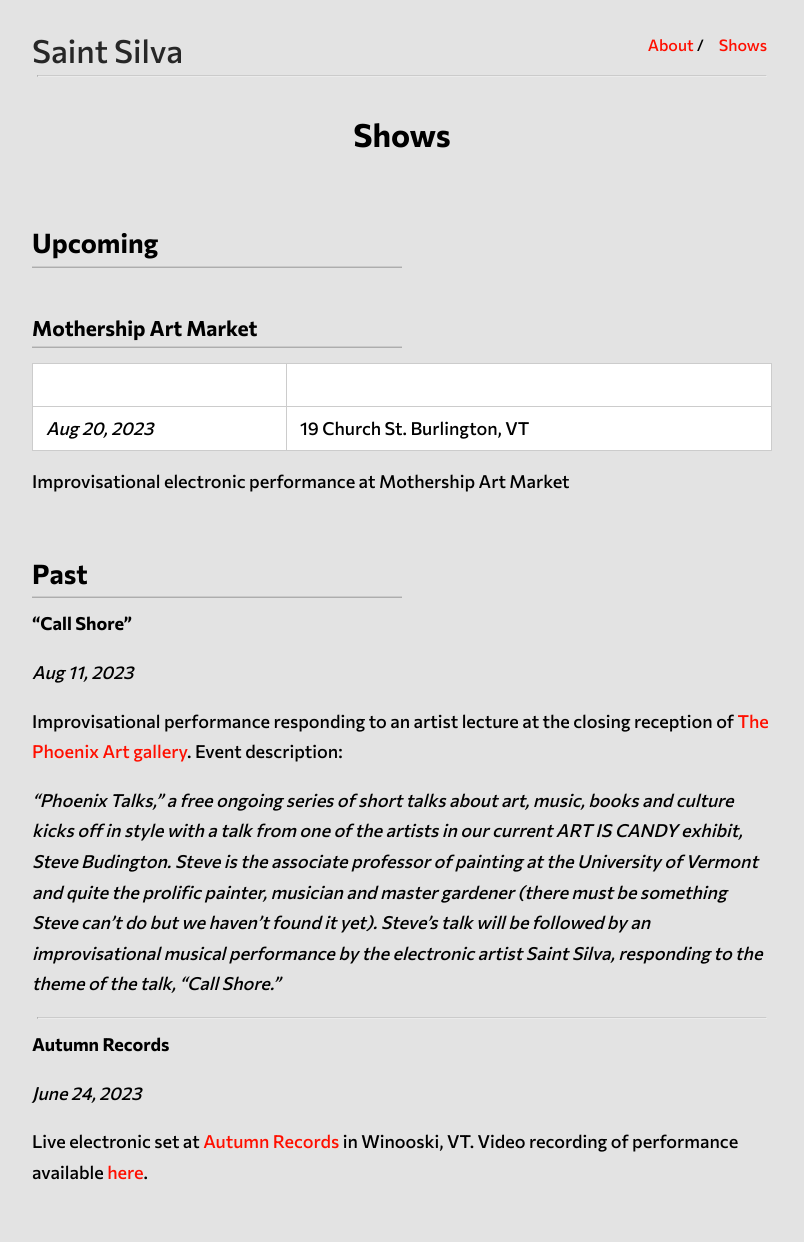
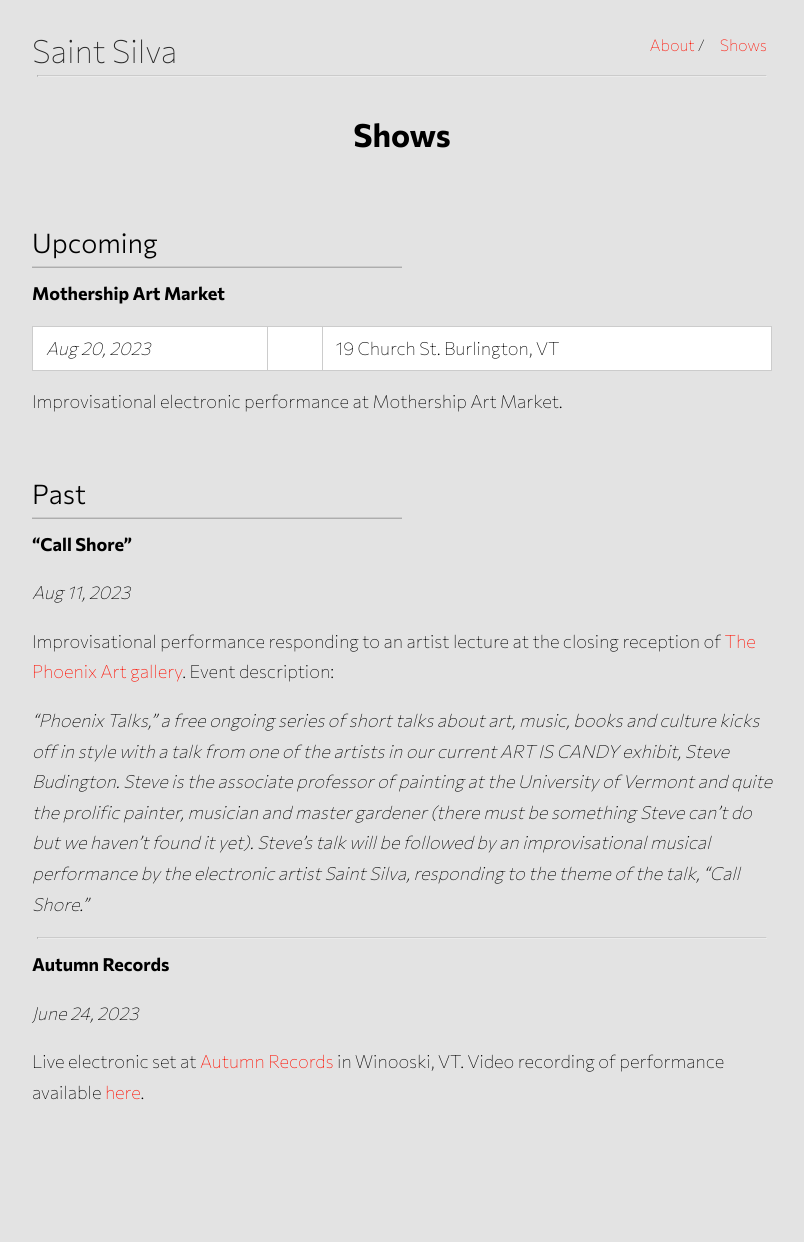
Before and after one commit to bendoesdata/saint-silva, a Jekyll site: the page built from shows.md, in a window 1280 px wide. Shown: the whole page, without its empty margins (238-1042 px from the left). Built offline with Jekyll 4.4.1, drawn with Linux system fonts in a browser that asks for light colours; after the commit the page ends 1162 px from its top, so only the background shows below that.

Commit message:
adjust typography

```diff
--- a/css/main.scss
+++ b/css/main.scss
@@ -16,6 +16,7 @@
     font-family: "Commissioner", sans-serif;
     background-color: #e3e3e3;
     min-height: 100%;
+    font-weight: 100;
 }
 a {
     text-decoration: none;
@@ -177,6 +178,7 @@
     h1, h2, h3, h4 {
         margin-block-start: 2em !important;
         margin-block-end: 0em !important;
+        font-weight: 300;
     }
     h1:after, h2:after, h3:after, h4:after {
         content: '';
--- a/shows.md
+++ b/shows.md
@@ -5,15 +5,11 @@
 
 ## Upcoming
 
-### Mothership Art Market
+**Mothership Art Market**
 
+*Aug 20, 2023*  || 19 Church St. Burlington, VT
 
-
-|     |  |
-| -------- | ------- |
-| *Aug 20, 2023*  | 19 Church St. Burlington, VT    |
-
-Improvisational electronic performance at Mothership Art Market
+Improvisational electronic performance at Mothership Art Market.
 
 ## Past
 
```
